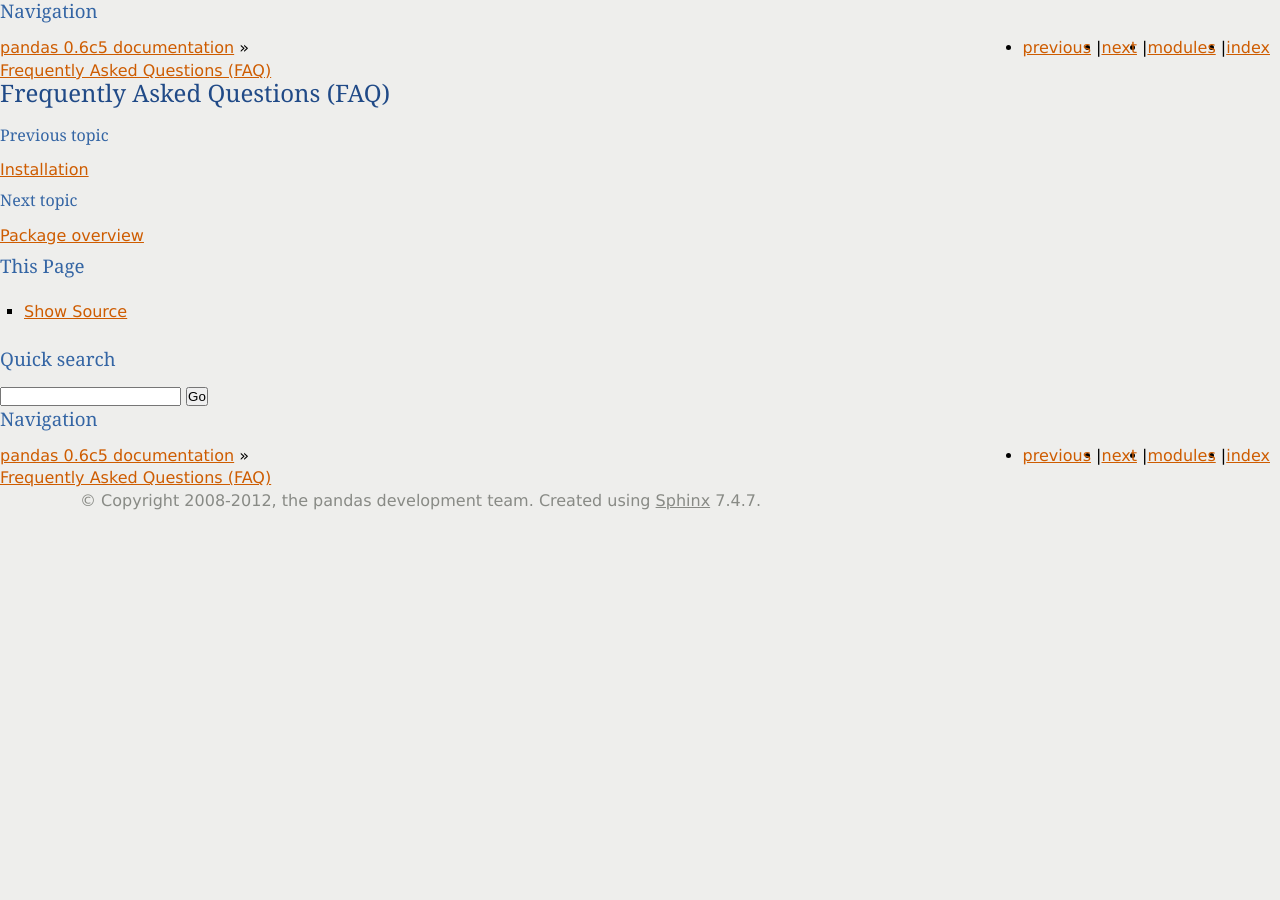
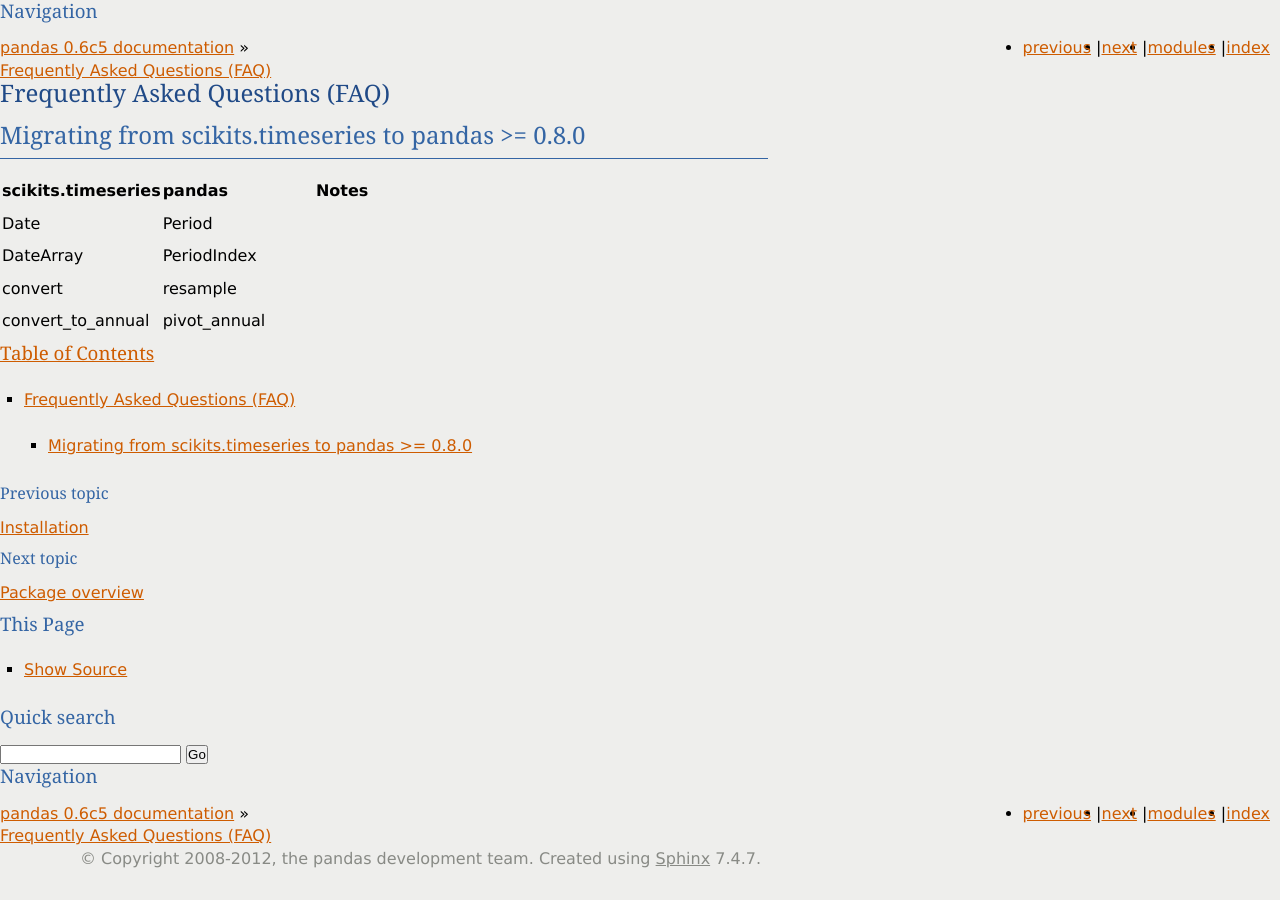
Before and after one commit to mobogaqc/pandas, a Sphinx documentation site: the page built from doc/source/faq.rst, in a window 1280 px wide. Built offline with Sphinx 7.4.7, drawn with Linux system fonts in a browser that asks for light colours; formulas are drawn with MathJax 3; the version number is read from the project's files by our own code.

```diff
--- a/doc/source/faq.rst
+++ b/doc/source/faq.rst
@@ -4,3 +4,15 @@
 ********************************
 Frequently Asked Questions (FAQ)
 ********************************
+
+Migrating from scikits.timeseries to pandas >= 0.8.0
+----------------------------------------------------
+
+.. csv-table::
+    :header: "scikits.timeseries", "pandas", "Notes"
+    :widths: 20, 20, 60
+
+    Date, Period,
+    DateArray, PeriodIndex,
+    convert, resample,
+    convert_to_annual, pivot_annual,
```
Also changed, not shown: 1 other file.
